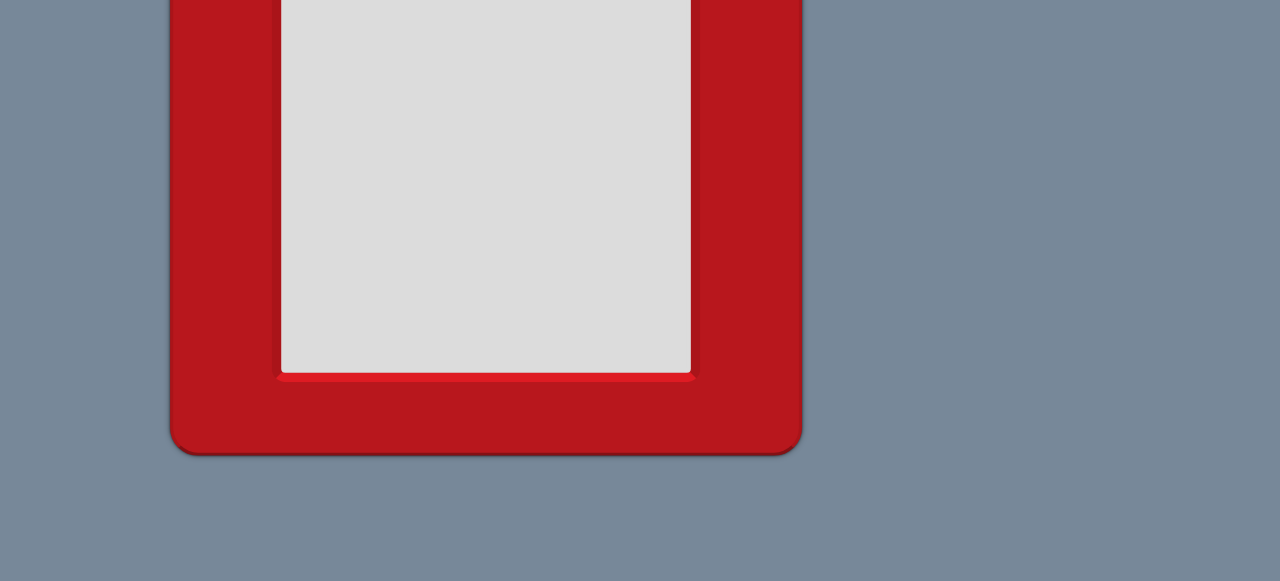
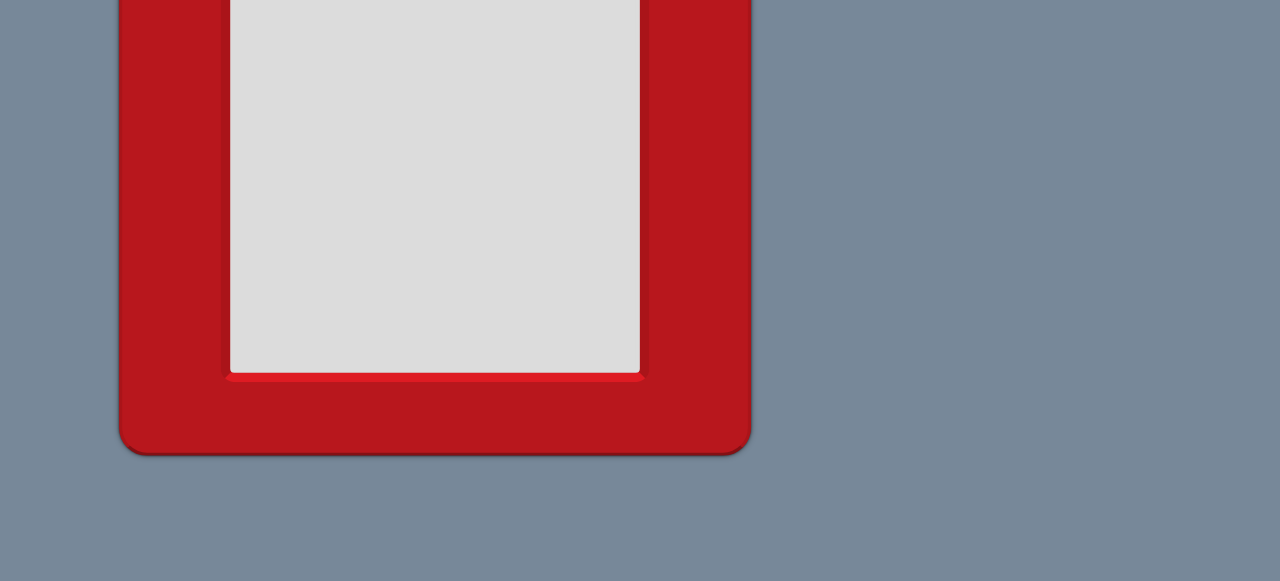
Before and after one commit to mreed4/etch-a-sketch, a plain HTML site: page index.html in a window 1280 px wide. Shown: the part 247-828 px from the top of the page. Drawn offline with Linux system fonts and the light colour scheme.

Commit message:
Remove unnecessary div

```diff
--- a/css/styles.css
+++ b/css/styles.css
@@ -20,23 +20,18 @@
   font-weight: normal;
 }
 
-main {
-  width: 1098px;
-  margin: 3em auto;
-}
-
 body {
   font-size: 1.1em;
   overflow: hidden;
   background-color: lightslategrey;
-
   text-align: center;
 }
 
-main > div {
+main {
   /* Contains the device and the settings/desc */
-  display: grid;
-  grid-template-columns: 1fr 1fr;
+  display: flex;
+  width: 1200px;
+  margin: 3em auto;
 }
 
 h1 {
--- a/index.html
+++ b/index.html
@@ -14,7 +14,6 @@
 
   <body>
     <main>
-      <div>
       <section id="etch-a-sketch">
         <div>
           <span>Magic</span>
@@ -29,7 +28,6 @@
         <h1>etch-a-sketch.js</h1>
         <button id="reset-button">Reset</button>
       </section>
-      </div>
     </main>
   </body>
 </html>
```
Lines whose indentation alone changed are shown as unchanged.
